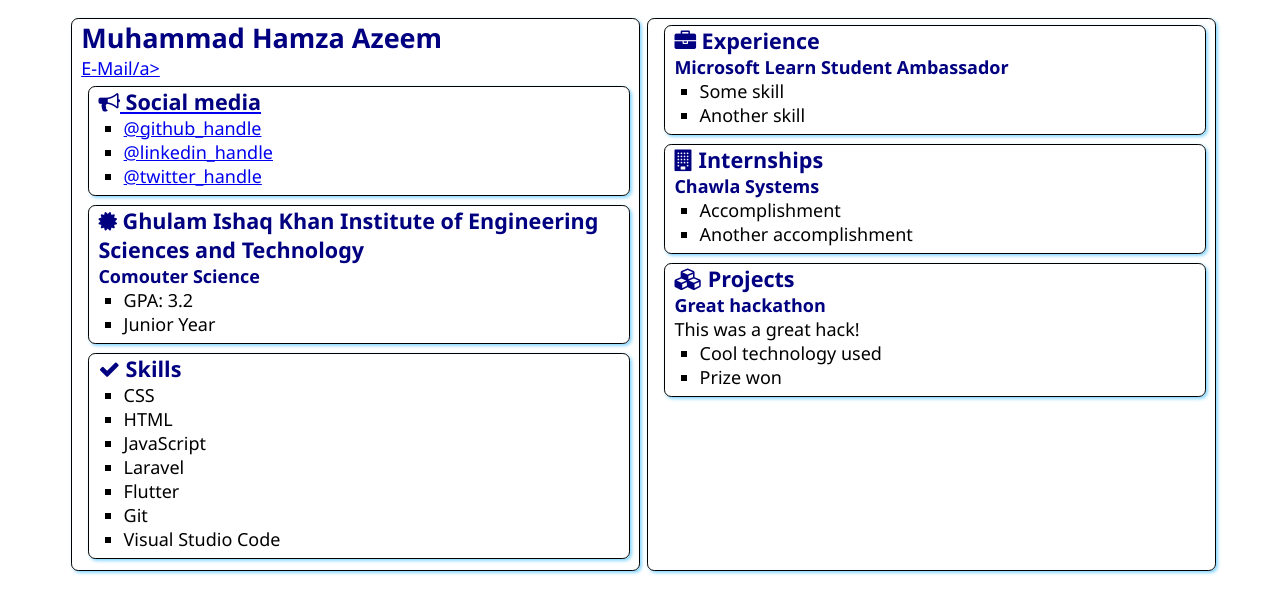
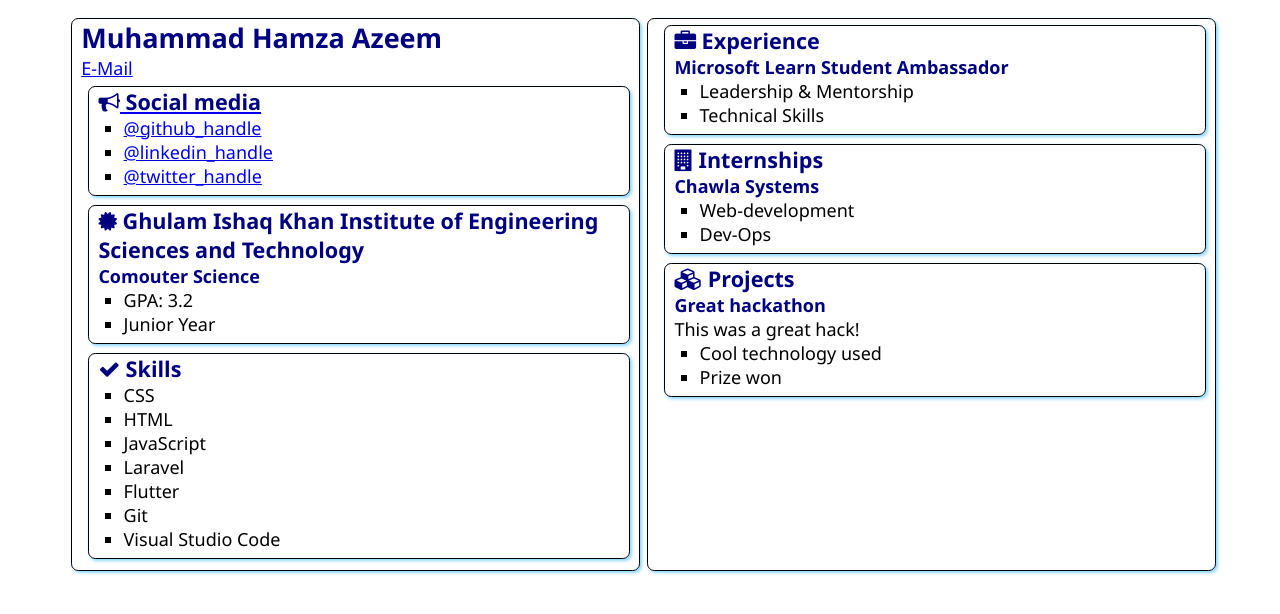
Before and after one commit to Hamza9bit/SATechnicalOnboarding, a plain HTML site: page src/index.html in a window 1280 px wide. Drawn offline with Linux system fonts and the light colour scheme.

Commit message:
Update index.html

```diff
--- a/src/index.html
+++ b/src/index.html
@@ -13,7 +13,7 @@
     <main>
         <article class="box">
             <h1>Muhammad Hamza Azeem</h1>
-            <div><a href="mailto:hamzaazeem2013@gmail.com">E-Mail/a></div>
+            <div><a href="mailto:hamzaazeem2013@gmail.com">E-Mail</div>
 
             <section class="box">
                 <h2>
@@ -65,8 +65,8 @@
                 </h2>
                 <h3>Microsoft Learn Student Ambassador</h3>
                 <ul>
-                    <li>Some skill</li>
-                    <li>Another skill</li>
+                    <li>Leadership & Mentorship</li>
+                    <li>Technical Skills</li>
                 </ul>
             </section>
             <section class="box">
@@ -77,8 +77,8 @@
 
                 <h3>Chawla Systems</h3>
                 <ul>
-                    <li>Accomplishment</li>
-                    <li>Another accomplishment</li>
+                    <li>Web-development</li>
+                    <li>Dev-Ops</li>
                 </ul>
             </section>
             <section class="box">
```
